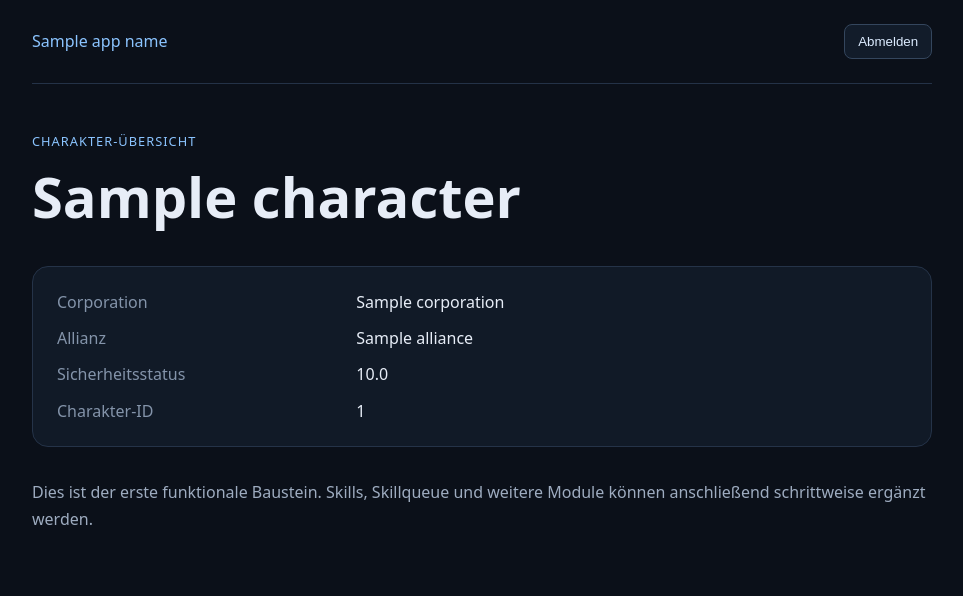
After one commit to Dasags/Eve-Dashboard, a FastAPI app: template app/templates/dashboard.html in a window 1280 px wide. The commit adds this page. Shown: the top 596 px of the page, without its empty margins (158-1121 px from the left). Run offline with FastAPI, Linux system fonts and the light colour scheme; the template is opened without the code that fills it: most values are stand-ins (such as "Sample title", 1, 10 or a date in 2020).

Commit message:
Add EVE SSO character overview
Co-authored-by: Copilot <223556219+Copilot@users.noreply.github.com>

```diff
--- a/app/main.py
+++ b/app/main.py
@@ -1,20 +1,166 @@
 import os
+import secrets
 from pathlib import Path
+from urllib.parse import urlencode, urlsplit
 
-from fastapi import FastAPI, Request
+import httpx
+from fastapi import FastAPI, HTTPException, Request
+from fastapi.responses import RedirectResponse
 from fastapi.templating import Jinja2Templates
+from starlette.middleware.sessions import SessionMiddleware
 
 from app.services.killfeed import get_kills
 
 APP_NAME = os.getenv("APP_NAME", "EVE-World")
+EVE_SSO = "https://login.eveonline.com"
+ESI = "https://esi.evetech.net/latest"
+ESI_HEADERS = {
+    "User-Agent": f"{APP_NAME} ({os.getenv('CONTACT', 'configure CONTACT')})",
+}
 
 app = FastAPI(title=APP_NAME)
+app.add_middleware(
+    SessionMiddleware,
+    secret_key=os.getenv("SESSION_SECRET") or secrets.token_urlsafe(64),
+    same_site="lax",
+    https_only=os.getenv("COOKIE_SECURE", "true").lower() == "true",
+)
 templates = Jinja2Templates(directory=Path(__file__).parent / "templates")
+
+
+def _oauth_config() -> tuple[str, str, str]:
+    client_id = os.getenv("EVE_CLIENT_ID")
+    client_secret = os.getenv("EVE_CLIENT_SECRET")
+    public_url = os.getenv("PUBLIC_URL")
+    if not os.getenv("SESSION_SECRET"):
+        raise HTTPException(503, "SESSION_SECRET muss für den EVE-Login gesetzt sein.")
+    if not client_id or not client_secret:
+        raise HTTPException(503, "EVE_CLIENT_ID und EVE_CLIENT_SECRET sind nicht konfiguriert.")
+    parsed_url = urlsplit(public_url or "")
+    is_https = parsed_url.scheme == "https" and bool(parsed_url.hostname)
+    is_local_http = (
+        parsed_url.scheme == "http" and parsed_url.hostname in {"localhost", "127.0.0.1"}
+    )
+    if (
+        not public_url
+        or not (is_https or is_local_http)
+        or parsed_url.path not in ("", "/")
+        or parsed_url.query
+        or parsed_url.fragment
+    ):
+        raise HTTPException(503, "PUBLIC_URL muss auf die öffentliche Dashboard-Adresse zeigen.")
+    return client_id, client_secret, f"{public_url.rstrip('/')}/auth/callback"
 
 
 @app.get("/")
 def index(request: Request):
-    return templates.TemplateResponse(request, "index.html", {"app_name": APP_NAME})
+    return templates.TemplateResponse(
+        request,
+        "index.html",
+        {
+            "app_name": APP_NAME,
+            "character_name": request.session.get("character_name"),
+        },
+    )
+
+
+@app.get("/auth/login")
+def login(request: Request):
+    client_id, _, redirect_uri = _oauth_config()
+    state = secrets.token_urlsafe(32)
+    request.session["oauth_state"] = state
+    query = urlencode(
+        {
+            "response_type": "code",
+            "redirect_uri": redirect_uri,
+            "client_id": client_id,
+            "state": state,
+        }
+    )
+    return RedirectResponse(f"{EVE_SSO}/v2/oauth/authorize?{query}")
+
+
+@app.get("/auth/callback")
+async def auth_callback(request: Request, code: str | None = None, state: str | None = None, error: str | None = None):
+    expected_state = request.session.pop("oauth_state", None)
+    if error:
+        raise HTTPException(400, f"EVE-SSO-Anmeldung abgebrochen: {error}")
+    if not code or not state or not expected_state or not secrets.compare_digest(state, expected_state):
+        raise HTTPException(400, "Ungültige oder abgelaufene EVE-SSO-Anmeldung.")
+
+    client_id, client_secret, redirect_uri = _oauth_config()
+    try:
+        async with httpx.AsyncClient(timeout=15, headers=ESI_HEADERS) as client:
+            token_response = await client.post(
+                f"{EVE_SSO}/v2/oauth/token",
+                auth=(client_id, client_secret),
+                data={"grant_type": "authorization_code", "code": code, "redirect_uri": redirect_uri},
+            )
+            token_response.raise_for_status()
+            access_token = token_response.json()["access_token"]
+            identity_response = await client.get(
+                f"{EVE_SSO}/oauth/verify",
+                headers={"Authorization": f"Bearer {access_token}"},
+            )
+            identity_response.raise_for_status()
+            identity = identity_response.json()
+    except (httpx.HTTPError, KeyError, TypeError, ValueError) as exc:
+        raise HTTPException(502, "Die Anmeldung bei EVE SSO ist fehlgeschlagen.") from exc
+
+    character_id = identity.get("CharacterID")
+    character_name = identity.get("CharacterName")
+    if not isinstance(character_id, int) or not isinstance(character_name, str):
+        raise HTTPException(502, "EVE SSO hat keine gültige Charakter-Identität zurückgegeben.")
+
+    request.session.clear()
+    request.session["character_id"] = character_id
+    request.session["character_name"] = character_name
+    return RedirectResponse("/dashboard", status_code=303)
+
+
+@app.get("/dashboard")
+async def dashboard(request: Request):
+    character_id = request.session.get("character_id")
+    if not character_id:
+        return RedirectResponse("/", status_code=303)
+
+    try:
+        async with httpx.AsyncClient(timeout=15, headers=ESI_HEADERS) as client:
+            response = await client.get(f"{ESI}/characters/{character_id}/")
+            response.raise_for_status()
+            character = response.json()
+            corporation_id = character.get("corporation_id")
+            corporation = None
+            alliance = None
+            if corporation_id:
+                corp_response = await client.get(f"{ESI}/corporations/{corporation_id}/")
+                corp_response.raise_for_status()
+                corporation = corp_response.json()
+                alliance_id = corporation.get("alliance_id")
+                if alliance_id:
+                    alliance_response = await client.get(f"{ESI}/alliances/{alliance_id}/")
+                    alliance_response.raise_for_status()
+                    alliance = alliance_response.json()
+    except httpx.HTTPError as exc:
+        raise HTTPException(502, "Die öffentlichen Charakterdaten sind momentan nicht erreichbar.") from exc
+
+    return templates.TemplateResponse(
+        request,
+        "dashboard.html",
+        {
+            "app_name": APP_NAME,
+            "character": character,
+            "character_id": character_id,
+            "corporation": corporation,
+            "alliance": alliance,
+        },
+    )
+
+
+@app.post("/auth/logout")
+def logout(request: Request):
+    request.session.clear()
+    return RedirectResponse("/", status_code=303)
 
 
 @app.get("/api/kills")
--- /dev/null
+++ b/app/templates/dashboard.html
@@ -0,0 +1,46 @@
+<!doctype html>
+<html lang="de">
+<head>
+<meta charset="utf-8">
+<meta name="viewport" content="width=device-width, initial-scale=1">
+<meta name="theme-color" content="#0b1019">
+<title>{{ character.name }} – {{ app_name }}</title>
+<style>
+  :root { color-scheme: dark; font-family: system-ui, sans-serif; background: #0b1019; color: #e7edf7; }
+  * { box-sizing: border-box; }
+  body { margin: 0; }
+  header, main { width: min(100% - 2rem, 900px); margin-inline: auto; }
+  header { display:flex; justify-content:space-between; align-items:center; gap:1rem; padding-block:1.5rem; border-bottom:1px solid #243247; }
+  a { color:#8bc4ff; text-decoration:none; }
+  button { padding:.55rem .8rem; border:1px solid #34465d; border-radius:.5rem; background:#121c2a; color:#dcecff; cursor:pointer; }
+  main { padding-block:3rem; }
+  .eyebrow { color:#8bc4ff; font-size:.8rem; letter-spacing:.08em; text-transform:uppercase; }
+  h1 { margin:.5rem 0 2rem; font-size:clamp(2rem, 6vw, 3.5rem); }
+  .card { padding:1.5rem; border:1px solid #253348; border-radius:1rem; background:#111a27; }
+  dl { display:grid; grid-template-columns: minmax(8rem, .5fr) 1fr; gap:.9rem 1.5rem; margin:0; }
+  dt { color:#8494aa; }
+  dd { margin:0; }
+  .placeholder { margin-top:2rem; color:#9eacc0; line-height:1.7; }
+  @media(max-width:500px) { dl { grid-template-columns:1fr; gap:.35rem; } dd { margin-bottom:.8rem; } }
+</style>
+</head>
+<body>
+<header>
+  <a href="/">{{ app_name }}</a>
+  <form method="post" action="/auth/logout"><button type="submit">Abmelden</button></form>
+</header>
+<main>
+  <div class="eyebrow">Charakter-Übersicht</div>
+  <h1>{{ character.name }}</h1>
+  <section class="card" aria-label="Charakterinformationen">
+    <dl>
+      <dt>Corporation</dt><dd>{{ corporation.name if corporation else "Nicht verfügbar" }}</dd>
+      <dt>Allianz</dt><dd>{{ alliance.name if alliance else "Keine Allianz" }}</dd>
+      <dt>Sicherheitsstatus</dt><dd>{{ "%.1f"|format(character.security_status) if character.security_status is defined else "Nicht verfügbar" }}</dd>
+      <dt>Charakter-ID</dt><dd>{{ character_id }}</dd>
+    </dl>
+  </section>
+  <p class="placeholder">Dies ist der erste funktionale Baustein. Skills, Skillqueue und weitere Module können anschließend schrittweise ergänzt werden.</p>
+</main>
+</body>
+</html>
--- a/docker-compose.yml
+++ b/docker-compose.yml
@@ -20,6 +20,7 @@ services:
       #   esi-markets.structure_markets.v1, esi-universe.read_structures.v1
       EVE_CLIENT_ID: ""
       EVE_CLIENT_SECRET: ""
+      SESSION_SECRET: "bitte-durch-einen-langen-zufaelligen-wert-ersetzen"
 
       # --- Admin-Login Variante 1: reines Passwort (/admin) ---
       ADMIN_PASSWORD: "bitte-aendern"
```
Also changed, not shown: app/templates/index.html (+7 -0 lines), README.md.
